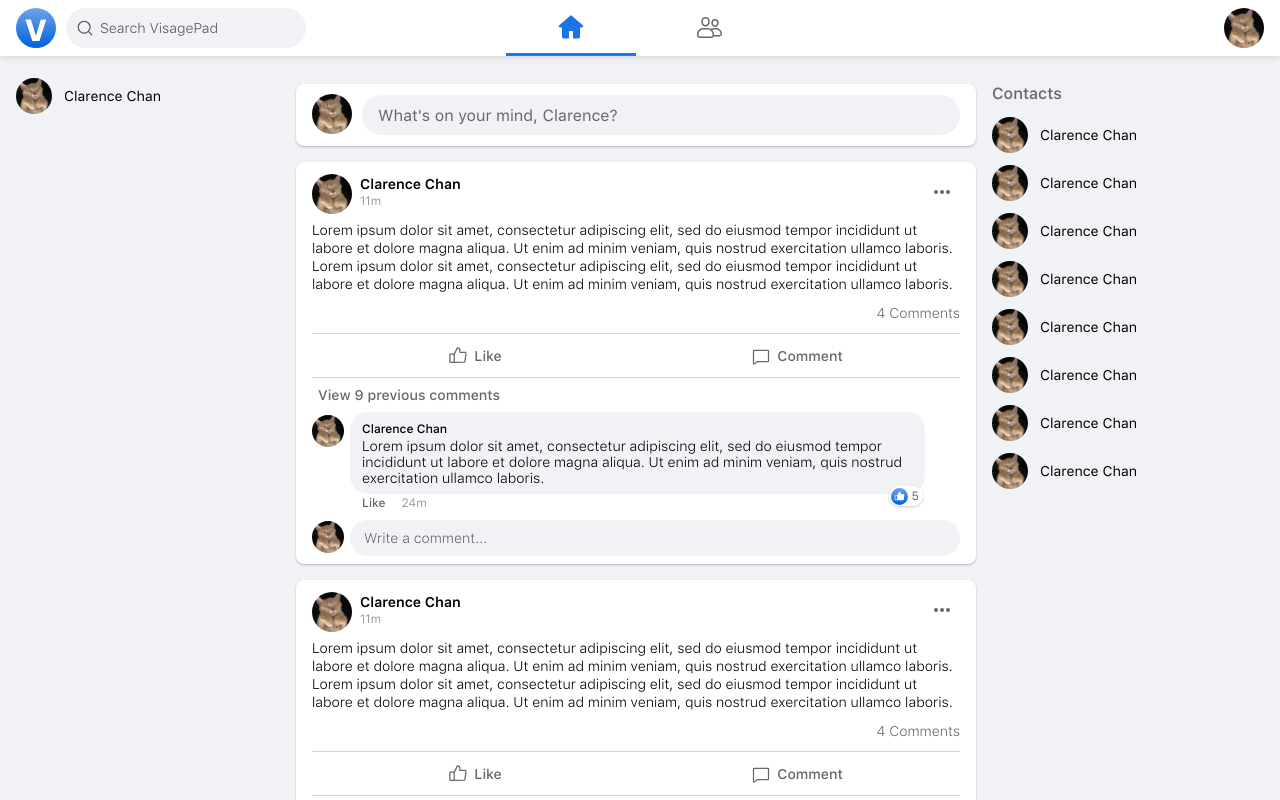
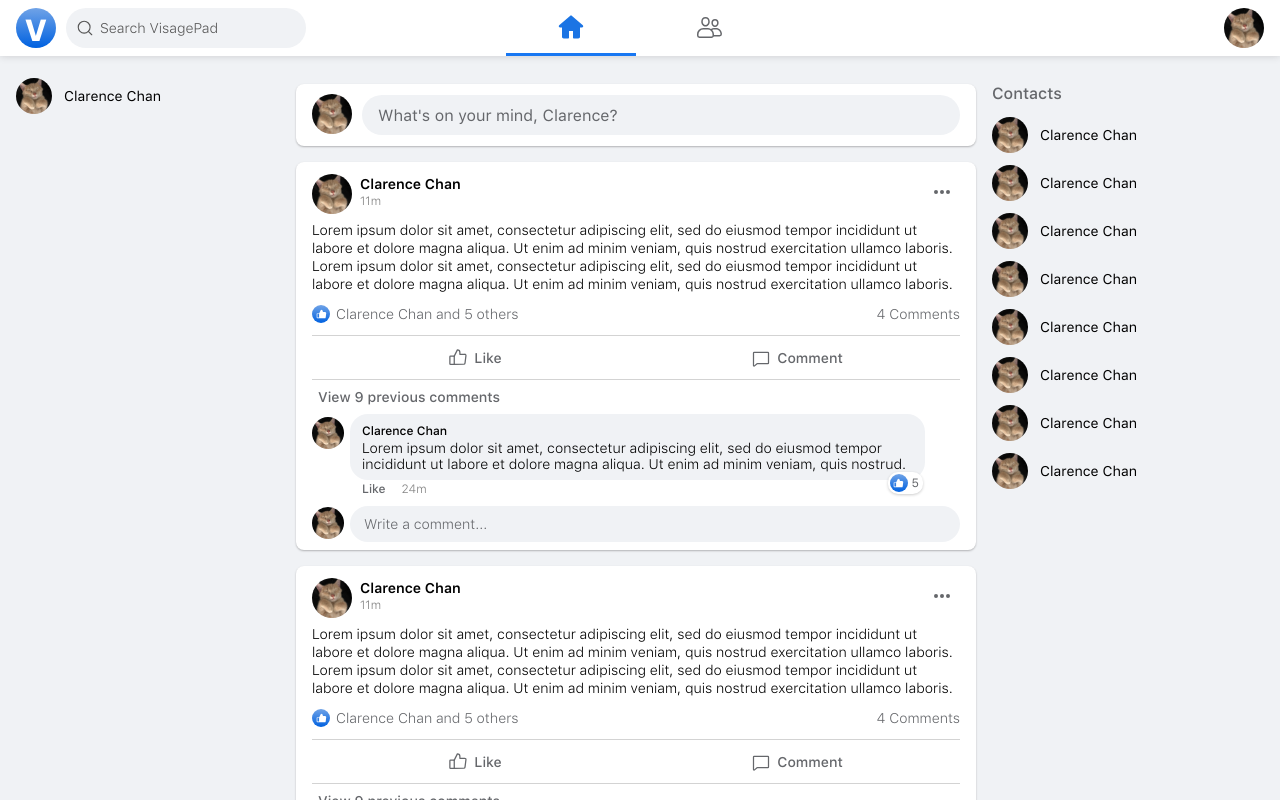
Before and after one commit to clarencechaan/visagepad-frontend, a React (Create React App) app: page / in a window 1280 px wide. Shown: the top 800 px of the page. Built offline with nearby package versions, Linux system fonts and the light colour scheme.

Commit message:
add post like count

```diff
--- a/src/components/Comment.js
+++ b/src/components/Comment.js
@@ -25,7 +25,7 @@ function Comment() {
             <div className="message">
               Lorem ipsum dolor sit amet, consectetur adipiscing elit, sed do
               eiusmod tempor incididunt ut labore et dolore magna aliqua. Ut
-              enim ad minim veniam, quis nostrud exercitation ullamco laboris.
+              enim ad minim veniam, quis nostrud.
             </div>
             <button className="like-count has-tooltip">
               <div className="badge">
--- a/src/components/Post.js
+++ b/src/components/Post.js
@@ -81,13 +81,20 @@ function Post() {
         labore et dolore magna aliqua. Ut enim ad minim veniam, quis nostrud
         exercitation ullamco laboris.
       </div>
+      <div className="counts">
+        <button className="like-count has-tooltip">
+          <div className="badge">
+            <ThumbsUp weight="fill" />
+          </div>
+          Clarence Chan and 5 others
+        </button>
         <button
-        href=""
           className="comment-count has-tooltip"
           onClick={handleCommentCountClicked}
         >
           4 Comments
         </button>
+      </div>
       <div className="action-btns">
         <button
           type="button"
--- a/src/styles/Comment.css
+++ b/src/styles/Comment.css
@@ -38,7 +38,7 @@
 }
 
 .Comment .bubble .like-count {
-  height: 20px;
+  height: 22px;
   background-color: white;
   border: none;
   border-radius: 10px;
@@ -66,8 +66,8 @@
 }
 
 .Comment .bubble .like-count .badge {
-  height: 17px;
-  width: 17px;
+  height: 18px;
+  width: 18px;
   margin: 0 4px 0 2px;
   border-radius: 50%;
   background: linear-gradient(rgb(112, 163, 231), rgb(0, 97, 224));
--- a/src/styles/Post.css
+++ b/src/styles/Post.css
@@ -174,24 +174,49 @@
   line-height: 18px;
 }
 
-.Post .comment-count {
-  color: rgb(101, 103, 107);
-  align-self: flex-end;
+.Post .counts {
   margin-top: 12px;
-  font-size: 14px;
-  font-family: inherit;
+  display: flex;
+}
+
+.Post .counts button {
   cursor: pointer;
   padding: 0;
   border: none;
   background-color: transparent;
+  color: rgb(101, 103, 107);
+  font-size: 14px;
+  font-family: inherit;
 }
 
-.Post .comment-count:hover {
+.Post .counts button:hover {
   text-decoration: underline;
 }
 
-.Post .comment-count::after {
+.Post .counts .like-count .badge {
+  height: 18px;
+  width: 18px;
+  margin-right: 6px;
+  border-radius: 50%;
+  background: linear-gradient(rgb(112, 163, 231), rgb(0, 97, 224));
+  color: white;
+  display: flex;
+  align-items: center;
+  justify-content: center;
+  font-size: 11px;
+}
+
+.Post .counts .comment-count {
+  margin-left: auto;
+}
+
+.Post .counts .comment-count::after {
   content: "Clarence Chan";
+  top: 20px;
+}
+
+.Post .counts .like-count::after {
+  content: "6 likes";
   top: 20px;
 }
 
```
Lines whose indentation alone changed are shown as unchanged.
